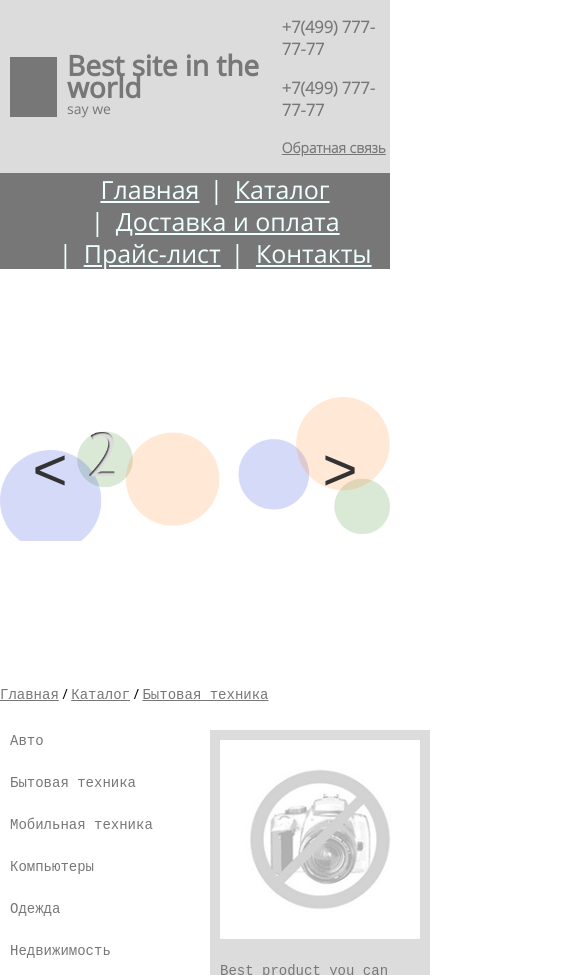
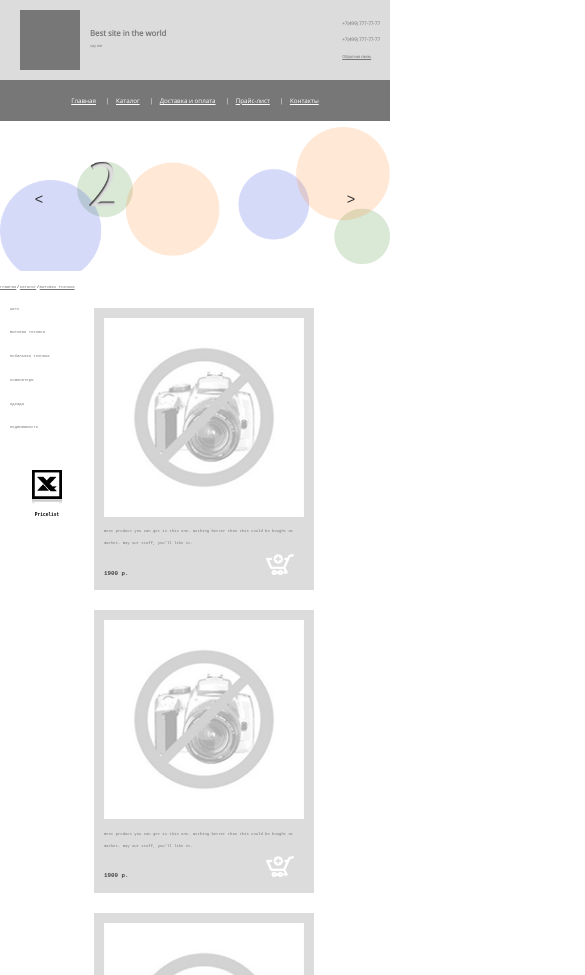
Before and after one commit to divinemuffin/layout, a plain HTML site: page public/index.html in a window 390 px wide. Shown: the top 975 px of the page, 585 px wide, since content can reach past the window. Drawn offline with Linux system fonts and the light colour scheme.

Commit message:
horizontal scroll fixed

```diff
--- a/public/index.html
+++ b/public/index.html
@@ -15,7 +15,7 @@
 <body>
     <!-- HEADER -->
     <header>
-        <container class="wrap980">
+        <container class="wrap980" role="banner">
             <div class="logo">
                 <div class="image"></div>
                 <div class="text">
@@ -29,7 +29,7 @@
                 <p><a href="#">Обратная связь</a></p>
             </div>
         </container>
-        <container class="menu-wrap">
+        <container class="menu-wrap" role="navigation">
             <ul class="wrap980 menu">
                 <li class="menu-item"><a href="#">Главная</a></li>
                 <li class="menu-item"><a href="#">Каталог</a></li>
@@ -52,6 +52,7 @@
         </div>
     </section>
     <!-- CONTENT -->
+    <main role="main">
         <div class="routing">
             <div class="wrap980">
                 <p><a href="#">Главная</a> / <a href="#">Каталог</a> / <a href="#">Бытовая техника</a></p>
@@ -140,12 +141,13 @@
                 <container class="about">
                     <hr>
                     <div class="text-wrap wrap980">
-                    <p class="col">Компания «Пиксель Плюс» существует более 6 лет, за это время мы принимали участие в разработке более чем 700 сайтов, поэтому можем уверенно называть себя профессионалами. На данный момент наш коллектив состоит из более чем 30 сотрудников работающих в двух офисах в Москве и Зеленограде.характерные для этого жанра мотивы: неразделённой любви, ухода молодости, угасания души.</p>
+                        <p class="col">Компания «Пиксель Плюс» существует более 6 лет, за это время мы принимали участие в разработке более чем 700 сайтов, поэтому можем уверенно называть себя профессионалами. На данный момент наш коллектив состоит из более чем 30 сотрудников работающих в двух офисах в Москве и Зеленограде. Характерные для этого жанра мотивы: неразделённой любви, ухода молодости, угасания души.</p>
                         <p class="col">Одним из основных направлений работ нашей компании является поисковое продвижение сайтов, на данной момент мы работаем с более чем 150 постоянными клиентами по более чем 11 000 поисковым запросам. При этом в работе основной акцент мы делаем на качестве работ, а так же применяем собственные уникальные разработки в области SEO продвижения. На данный момент отдел SEO состоит из 9 человек под руководством ведущего специалиста, преимущественно работающих в нашем московском офисе.</p>
                     </div>
                 </container>
             </container>
         </section>
+    </main>
     <section class="footer">
         <container class="footer-wrap wrap980">
             <div class="col copyright">
@@ -153,7 +155,7 @@
                 <p>info@name.ru</p>
             </div>
             <div class="col footer-menu">
-                <ul class="menu">
+                <ul class="menu" role="navigation">
                     <li class="menu-item"><a href="#">Главная</a></li>
                     <li class="menu-item"><a href="#">Каталог</a></li>
                     <li class="menu-item"><a href="#">Доставка и оплата</a></li>
--- a/public/styles/main.css
+++ b/public/styles/main.css
@@ -6,6 +6,15 @@
     font-family: 'Sans Thin';
     src: url(../assets/fonts/OpenSans-Light.ttf);
 }
+
+:root {
+    /*  variables  */
+    --pure_white: #fff;
+    --grayish: #dcdcdc;
+    --gray: #777777;
+    --darkgray: #444444;
+}
+
 
 body {
     margin: 0;
@@ -16,6 +25,13 @@ body {
     line-height: 22px;
 }
 
+@media (max-width: 1200px) {
+    body {
+        font-size: 1vw;
+        line-height: 3vw;
+    }
+}
+
 .wrap980 {
     max-width: 980px;
     margin: 0 auto;
@@ -23,15 +39,14 @@ body {
 
 /* HEADER */
 header {
-    min-height: 200px;
-    background: #dcdcdc;
-    color: #777777;
+    background: var(--grayish);
+    color: var(--gray);
 }
 header .contacts {
     font-family: 'Sans Thin','Lucida Sans Regular', sans-serif;
 }
 header .contacts a {
-    color: #777777;
+    color: var(--gray);
     font-weight: bold;
 }
 header .logo {
@@ -41,7 +56,7 @@ header .logo {
 header .logo .image {
     height: 60px;
     width: 60px;
-    background: #777777;
+    background: var(--gray);
     margin: 10px;
 }
 header .logo .text h1 {
@@ -52,17 +67,18 @@ header container {
     display: flex;
     align-items: center;
     justify-content: space-between;
+    padding: 0px 10px;
 }
 
 .menu-wrap {
-    background: #777777;
-    min-height: 80px;
+    background: var(--gray);
 }
 
 .menu-wrap .menu {
     list-style: none;
-    color: azure;
-    font-size: 25px;
+    color:var(--pure_white);
+    font-size: 160%;
+    padding: 2.5vw;
     display: flex;
     justify-content: center;
     flex-wrap: wrap;
@@ -75,21 +91,21 @@ header container {
     padding-right: 5px;
 }
 .menu-wrap .menu .menu-item a {
-    color: azure;
+    color:var(--pure_white);
 }
 /* CONTENT */
 .content-wrap {
     display: flex;
-
+    padding: 0px 10px;
 }
 .content-wrap, .routing a {
-    color: #777777;
+    color: var(--gray);
     font-family: 'Courier New', Courier, monospace;
     /* CHANGE TO REQUIRED!!! */
 }
 /* LEFT BLOCK */
 .leftblock {
-    min-width: 200px;
+    min-width: 20%;
 }
 .leftblock .pricelist {
     display: flex;
@@ -100,6 +116,12 @@ header container {
     color: black;
     font-weight: bold;
     text-decoration: none;
+}
+.leftblock .pricelist .logo {
+    text-align: center;
+}
+.leftblock .pricelist .logo img {
+    width: 40%;
 }
 .leftblock .pricelist .text * {
     text-align: center;
@@ -113,7 +135,7 @@ header container {
 }
 .rightblock .blocks .block {
     max-width: 200px;
-    background: #dcdcdc;
+    background: var(--grayish);
     padding: 10px;
     margin: 10px;
 }
@@ -127,7 +149,7 @@ header container {
 }
 .rightblock .blocks .block .block-actions .text {
     margin: 0;
-    color: #444444;
+    color: var(--darkgray);
 }
 .rightblock .blocks .block .block-actions img {
     margin: 0 10px
@@ -137,30 +159,32 @@ header container {
     display: flex;
     justify-content: center;
     align-items: flex-end;
+    padding: 0;
 }
 .navigation .nav-wrap .nav-item {
     list-style: none;
     padding: 0 10px;
 }
 .navigation .nav-wrap .nav-item a {
-    color: #777777;
+    color: var(--grayish);
     text-decoration: none;
 }
 .navigation .nav-wrap .nav-item.active a {
-    color: #444444;
+    color: var(--darkgray);
     font-size: 120%;
 }
 /* ABOUT */
 .about {
     display: block;
-    margin: 60px 0 100px 0;
+    margin: 60px 30px 100px 0;
 }
 .about hr {
-    border: 0.5px solid #777777;
+    border: 0.5px solid var(--gray);
 }
 .about .text-wrap {
     display: flex;
     justify-content: space-between;
+    flex-wrap: wrap;
 }
 .about .text-wrap .col {
     width: 48%;
@@ -168,10 +192,10 @@ header container {
 }
 /* FOOTER */
 .footer {
-    background: #777777;
+    background: var(--gray);
 }
 .footer, .footer-wrap a {
-    color: #dcdcdc;
+    color: var(--grayish);
 }
 .footer .footer-wrap {
     display: flex;
@@ -179,7 +203,7 @@ header container {
     min-height: 220px;
 }
 .footer .footer-wrap .col {
-    padding: 40px;
+    padding: 40px 0;
 }
 .footer .footer-wrap .col p,
 .footer .footer-wrap .col ul li {
--- a/public/styles/menu.css
+++ b/public/styles/menu.css
@@ -14,10 +14,11 @@ ul:after {
 }
 ul.sidemenu > li {
     position: relative;
+    padding: 6px 0px;
 }
 ul.sidemenu > li > a {
     display: block;
-    padding: 10px;
+    padding: 0;
     color: #777777;
     text-decoration: none;
 }
@@ -26,16 +27,14 @@ ul.sidemenu > li > a:hover {
 }
 ul.submenu {
     display: none;
-    width: 120px;
-    top: 37px;
-    left: 0;
+    width: 100%;
+    padding: 10px 0 10px 10%;
 }
 ul.submenu > li {
     display: list-item;
 }
 ul.submenu > li > a {
     display: block;
-    padding: 10px;
     color: #777777;
     text-decoration: none;
 }
--- a/public/styles/slider.css
+++ b/public/styles/slider.css
@@ -4,7 +4,8 @@ these make the slideshow work
 */
 #slides{
 	position: relative;
-	height: 400px;
+	max-height: 462px;
+	height: 40vw;
 	padding: 0px;
 	margin: 0px;
 	list-style-type: none;
@@ -66,9 +67,9 @@ just for appearance; change whatever you want
   background: transparent;
   color: #333;
   border: none;
-  font-size: 60px;
-  cursor: pointer;
-  width: 100px;
+  font-size: 370%;
+	cursor: pointer;
+	width: 20%;
   height: 100px;
 }
 
```
Lines whose indentation alone changed are shown as unchanged.
